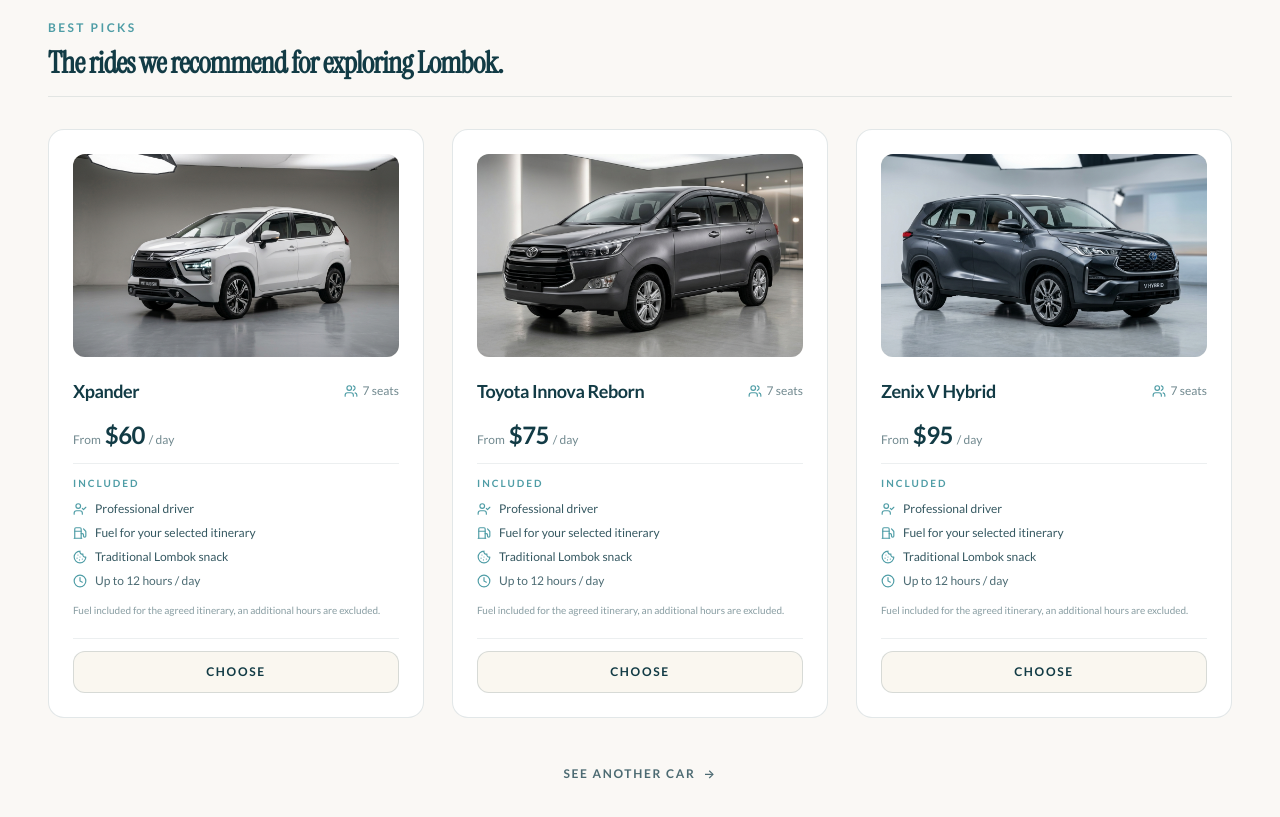
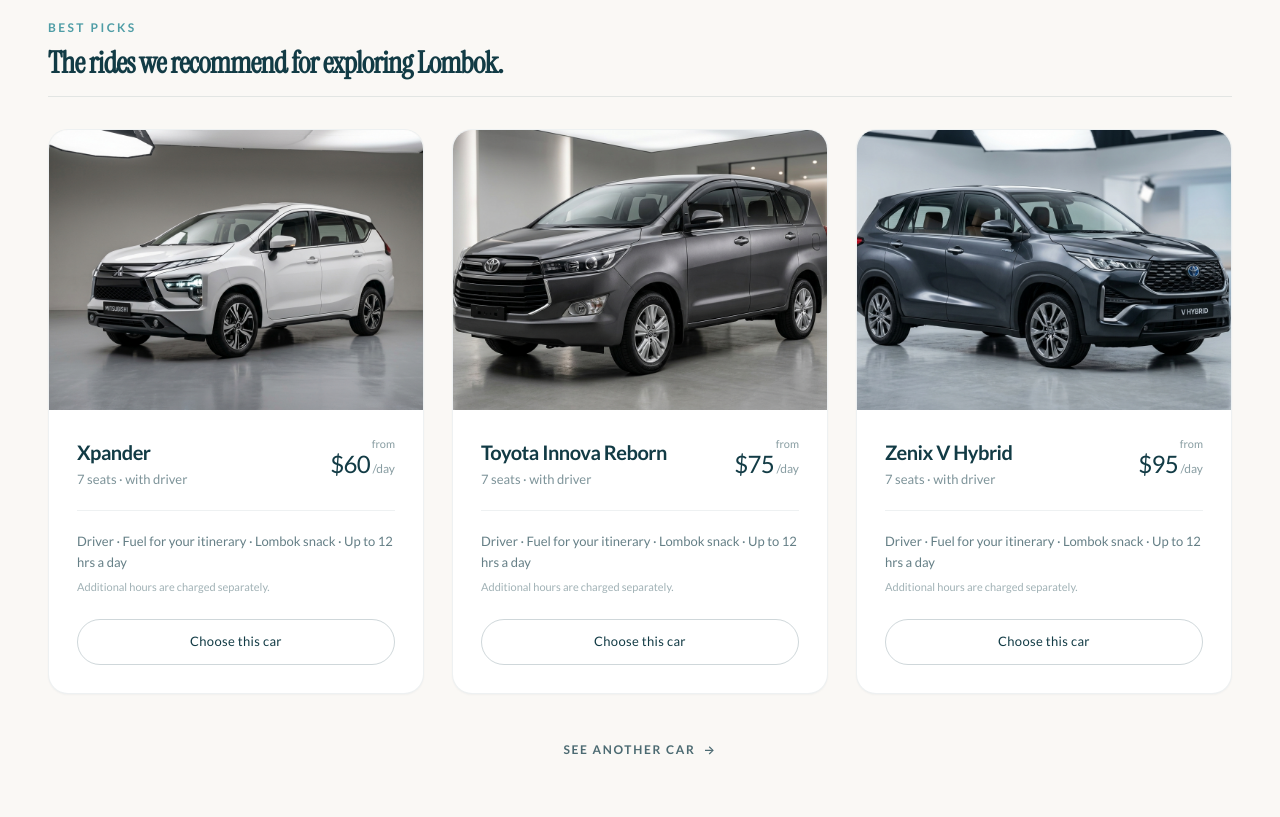
Before and after one commit to sapifysh/travelop, a React (Vite) app: page / in a window 1280 px wide. Shown: the part 4240-5057 px from the top of the page. Built offline with nearby package versions, Linux system fonts and the light colour scheme; a web font is replaced by a local one.

Commit message:
style(your-ride): calm-luxury car cards with full-bleed photo, one-line inclusions, single pill button (#20)

```diff
--- a/src/components/YourRide.tsx
+++ b/src/components/YourRide.tsx
@@ -4,11 +4,6 @@
   Check,
   ArrowRight,
   ArrowUp,
-  Users,
-  UserCheck,
-  Fuel,
-  Cookie,
-  Clock,
 } from 'lucide-react';
 import { VehicleOption } from '../types';
 import {
@@ -22,6 +17,108 @@
   selectedVehicle: VehicleOption | null;
   onSelectVehicle: (vehicle: VehicleOption | null) => void;
   onContinueToPlan: (vehicle?: VehicleOption) => void;
+}
+
+interface CarCardProps {
+  key?: string;
+  car: VehicleOption;
+  domId: string;
+  isSelected: boolean;
+  onChoose: () => void;
+  onContinue: () => void;
+  compact?: boolean;
+  className?: string;
+}
+
+function CarCard({ car, domId, isSelected, onChoose, onContinue, compact = false, className = '' }: CarCardProps) {
+  return (
+    <div
+      id={domId}
+      className={`group relative flex flex-col overflow-hidden rounded-[20px] bg-white border transition-[box-shadow,border-color] duration-500 ${
+        isSelected
+          ? 'border-[#123B45]/70 shadow-[0_20px_44px_-24px_rgba(18,59,69,0.35)]'
+          : 'border-[#123B45]/[0.07] shadow-[0_1px_2px_rgba(18,59,69,0.04)] hover:shadow-[0_20px_44px_-24px_rgba(18,59,69,0.22)]'
+      } ${className}`}
+    >
+      {/* Photo, edge to edge */}
+      <div className={`relative w-full ${compact ? 'aspect-[16/10]' : 'aspect-[4/3]'} overflow-hidden bg-[#F3EFE8]`}>
+        <img
+          src={car.image}
+          alt={car.name}
+          className="w-full h-full object-cover"
+          loading="lazy"
+          referrerPolicy="no-referrer"
+        />
+        {isSelected && (
+          <div className="absolute top-3 left-3 px-3 py-1 rounded-full bg-[#FAF8F5]/95 text-[#123B45] text-[11px] font-medium tracking-wide flex items-center gap-1.5 shadow-sm">
+            <Check className="w-3 h-3" />
+            <span>Selected</span>
+          </div>
+        )}
+      </div>
+
+      {/* Details */}
+      <div className={`flex flex-1 flex-col ${compact ? 'p-5' : 'p-6 sm:p-7'}`}>
+        <div className="flex items-start justify-between gap-4">
+          <div className="min-w-0">
+            <h4 className={`${compact ? 'text-base' : 'text-xl'} font-semibold text-[#123B45] tracking-tight truncate`}>
+              {car.name}
+            </h4>
+            {car.seats && (
+              <p className="mt-1 text-[13px] text-[#123B45]/55">{car.seats} seats · with driver</p>
+            )}
+          </div>
+          <div className="text-right shrink-0">
+            <span className="block text-[11px] text-[#123B45]/50 leading-none">from</span>
+            <span className={`${compact ? 'text-lg' : 'text-2xl'} font-medium text-[#123B45] tracking-tight leading-tight`}>
+              ${car.pricePerDay}
+            </span>
+            <span className="text-[12px] text-[#123B45]/50"> /day</span>
+          </div>
+        </div>
+
+        <div className={`${compact ? 'mt-4 pt-4' : 'mt-5 pt-5'} border-t border-[#123B45]/[0.07]`}>
+          <p className="text-[13px] leading-relaxed text-[#123B45]/65">
+            Driver · Fuel for your itinerary · Lombok snack · Up to 12 hrs a day
+          </p>
+          <p className="mt-1.5 text-[11px] leading-normal text-[#123B45]/40">
+            Additional hours are charged separately.
+          </p>
+        </div>
+
+        <div className={`mt-auto ${compact ? 'pt-5' : 'pt-6'}`}>
+          {isSelected ? (
+            <div className="flex items-center gap-3">
+              <button
+                type="button"
+                onClick={onContinue}
+                className="flex-1 rounded-full bg-[#123B45] text-[#FAF7F0] hover:bg-[#0E2E36] py-3 px-5 text-[13px] font-medium tracking-wide transition-colors duration-300 cursor-pointer flex items-center justify-center gap-2"
+                aria-label="Continue to trip planner"
+              >
+                <span>Continue to plan</span>
+                <ArrowRight className="w-3.5 h-3.5" />
+              </button>
+              <button
+                type="button"
+                onClick={onChoose}
+                className="shrink-0 text-[12px] text-[#123B45]/55 hover:text-[#123B45] underline underline-offset-4 decoration-[#123B45]/20 transition-colors cursor-pointer"
+              >
+                Change
+              </button>
+            </div>
+          ) : (
+            <button
+              type="button"
+              onClick={onChoose}
+              className="w-full rounded-full border border-[#123B45]/20 text-[#123B45] hover:bg-[#123B45] hover:text-[#FAF7F0] hover:border-[#123B45] py-3 px-5 text-[13px] font-medium tracking-wide transition-colors duration-300 cursor-pointer"
+            >
+              Choose this car
+            </button>
+          )}
+        </div>
+      </div>
+    </div>
+  );
 }
 
 export default function YourRide({
@@ -137,120 +234,15 @@
               const isSelected = selectedVehicle?.id === car.id;
 
               return (
-                <div
+                <CarCard
                   key={car.id}
-                  id={`best-pick-${car.id}`}
-                  className={`w-[85vw] max-w-[340px] md:max-w-none md:w-auto shrink-0 snap-center group relative rounded-2xl bg-white border p-6 flex flex-col justify-between transition-all duration-300 ${
-                    isSelected
-                      ? 'border-[#123B45] ring-2 ring-[#123B45]/15 shadow-md -translate-y-0.5'
-                      : 'border-[#123B45]/12 hover:border-[#123B45]/30 hover:shadow-[0_10px_30px_rgb(18,59,69,0.06)]'
-                  }`}
-                >
-                  {/* Photo with clean background */}
-                  <div className="relative w-full aspect-[16/10] rounded-xl overflow-hidden bg-[#FAF7F0] mb-5">
-                    <img
-                      src={car.image}
-                      alt={car.name}
-                      className="w-full h-full object-cover transition-transform duration-500 group-hover:scale-105"
-                      loading="lazy"
-                      referrerPolicy="no-referrer"
-                    />
-
-                    {isSelected && (
-                      <div className="absolute top-3 right-3 px-2.5 py-1 rounded-full bg-[#123B45] text-[#FAF7F0] text-[10px] font-semibold uppercase tracking-wider flex items-center gap-1 shadow-sm">
-                        <Check className="w-3 h-3 text-[#F4C95D]" />
-                        <span>Selected</span>
-                      </div>
-                    )}
-                  </div>
-
-                  {/* Vehicle Details */}
-                  <div className="space-y-3 mb-5">
-                    <div className="flex items-center justify-between gap-2">
-                      <h4 className="text-lg font-bold text-[#123B45] tracking-tight">
-                        {car.name}
-                      </h4>
-                      {car.seats && (
-                        <span className="text-xs text-[#123B45]/60 flex items-center gap-1 shrink-0">
-                          <Users className="w-3.5 h-3.5 text-[#4F9DA6]" />
-                          <span>{car.seats} seats</span>
-                        </span>
-                      )}
-                    </div>
-
-                    <div className="flex items-baseline gap-1 pt-0.5">
-                      <span className="text-xs text-[#123B45]/60 font-medium">From</span>
-                      <span className="text-2xl font-bold text-[#123B45] tracking-tight">
-                        ${car.pricePerDay}
-                      </span>
-                      <span className="text-xs text-[#123B45]/60 font-medium">/ day</span>
-                    </div>
-
-                    {/* INCLUDED Benefits */}
-                    <div className="pt-3 border-t border-[#123B45]/8 space-y-2.5">
-                      <span className="text-[10px] font-semibold uppercase tracking-[0.2em] text-[#4F9DA6] block">
-                        INCLUDED
-                      </span>
-                      <ul className="space-y-2">
-                        <li className="flex items-center gap-2 text-xs text-[#123B45]/85">
-                          <UserCheck className="w-3.5 h-3.5 text-[#4F9DA6] shrink-0" />
-                          <span className="font-medium">Professional driver</span>
-                        </li>
-                        <li className="flex items-center gap-2 text-xs text-[#123B45]/85">
-                          <Fuel className="w-3.5 h-3.5 text-[#4F9DA6] shrink-0" />
-                          <span className="font-medium">Fuel for your selected itinerary</span>
-                        </li>
-                        <li className="flex items-center gap-2 text-xs text-[#123B45]/85">
-                          <Cookie className="w-3.5 h-3.5 text-[#4F9DA6] shrink-0" />
-                          <span className="font-medium">Traditional Lombok snack</span>
-                        </li>
-                        <li className="flex items-center gap-2 text-xs text-[#123B45]/85">
-                          <Clock className="w-3.5 h-3.5 text-[#4F9DA6] shrink-0" />
-                          <span className="font-medium text-[#123B45]/75">Up to 12 hours / day</span>
-                        </li>
-                      </ul>
-
-                      {/* Subtle disclaimer */}
-                      <p className="text-[10px] text-[#123B45]/50 leading-normal pt-1">
-                        Fuel included for the agreed itinerary, an additional hours are excluded.
-                      </p>
-                    </div>
-                  </div>
-
-                  {/* Actions */}
-                  <div className="mt-auto pt-3 border-t border-[#123B45]/8 flex items-center gap-2.5">
-                    <button
-                      type="button"
-                      onClick={() => handleChoose(car)}
-                      className={`w-full text-xs font-semibold uppercase tracking-[0.14em] py-3 px-4 rounded-xl transition-all duration-200 cursor-pointer flex items-center justify-center gap-1.5 ${
-                        isSelected
-                          ? 'bg-[#123B45] text-[#FAF7F0] hover:bg-[#0E2E36]'
-                          : 'bg-[#FAF7F0] text-[#123B45] hover:bg-[#123B45] hover:text-[#FAF7F0] border border-[#123B45]/15'
-                      }`}
-                    >
-                      {isSelected ? (
-                        <>
-                          <Check className="w-3.5 h-3.5 text-[#F4C95D]" />
-                          <span>Selected</span>
-                        </>
-                      ) : (
-                        <span>CHOOSE</span>
-                      )}
-                    </button>
-
-                    {isSelected && (
-                      <button
-                        type="button"
-                        onClick={() => onContinueToPlan(car)}
-                        title="Continue to Plan Your Trip"
-                        className="shrink-0 bg-[#F4C95D] hover:bg-[#eab941] text-[#123B45] p-3 rounded-xl transition-all duration-200 cursor-pointer flex items-center justify-center shadow-xs"
-                        aria-label="Continue to trip planner"
-                      >
-                        <ArrowRight className="w-4 h-4" />
-                      </button>
-                    )}
-                  </div>
-                </div>
+                  domId={`best-pick-${car.id}`}
+                  car={car}
+                  isSelected={isSelected}
+                  onChoose={() => handleChoose(car)}
+                  onContinue={() => onContinueToPlan(car)}
+                  className="w-[85vw] max-w-[340px] md:max-w-none md:w-auto shrink-0 snap-center"
+                />
               );
             })}
           </div>
@@ -326,118 +318,15 @@
                           const isSelected = selectedVehicle?.id === car.id;
 
                           return (
-                            <div
+                            <CarCard
                               key={car.id}
-                              id={`additional-vehicle-${car.id}`}
-                              className={`group relative rounded-2xl bg-white border p-4 sm:p-5 flex flex-col justify-between transition-all duration-300 ${
-                                isSelected
-                                  ? 'border-[#123B45] ring-2 ring-[#123B45]/15 shadow-md -translate-y-0.5'
-                                  : 'border-[#123B45]/12 hover:border-[#123B45]/30 hover:shadow-[0_8px_24px_rgb(18,59,69,0.06)]'
-                              }`}
-                            >
-                              {/* Photo */}
-                              <div className="relative w-full aspect-[16/10] rounded-xl overflow-hidden bg-[#FAF7F0] mb-4">
-                                <img
-                                  src={car.image}
-                                  alt={car.name}
-                                  className="w-full h-full object-cover transition-transform duration-500 group-hover:scale-105"
-                                  loading="lazy"
-                                  referrerPolicy="no-referrer"
-                                />
-
-                                {isSelected && (
-                                  <div className="absolute top-2.5 right-2.5 px-2.5 py-1 rounded-full bg-[#123B45] text-[#FAF7F0] text-[10px] font-semibold uppercase tracking-wider flex items-center gap-1 shadow-sm">
-                                    <Check className="w-3 h-3 text-[#F4C95D]" />
-                                    <span>Selected</span>
-                                  </div>
-                                )}
-                              </div>
-
-                              {/* Details */}
-                              <div className="space-y-2.5 mb-4">
-                                <div className="flex items-center justify-between gap-2">
-                                  <h5 className="text-base font-bold text-[#123B45] tracking-tight truncate">
-                                    {car.name}
-                                  </h5>
-                                  {car.seats && (
-                                    <span className="text-xs text-[#123B45]/60 flex items-center gap-1 shrink-0">
-                                      <Users className="w-3 h-3 text-[#4F9DA6]" />
-                                      <span>{car.seats} seats</span>
-                                    </span>
-                                  )}
-                                </div>
-
-                                <div className="flex items-baseline gap-1 pt-0.5">
-                                  <span className="text-xs text-[#123B45]/60 font-medium">From</span>
-                                  <span className="text-lg font-bold text-[#123B45]">
-                                    ${car.pricePerDay}
-                                  </span>
-                                  <span className="text-xs text-[#123B45]/60 font-medium">/ day</span>
-                                </div>
-
-                                {/* INCLUDED Benefits */}
-                                <div className="pt-2.5 border-t border-[#123B45]/8 space-y-1.5">
-                                  <span className="text-[10px] font-semibold uppercase tracking-[0.2em] text-[#4F9DA6] block">
-                                    INCLUDED
-                                  </span>
-                                  <ul className="space-y-1.5 text-xs text-[#123B45]/85">
-                                    <li className="flex items-center gap-1.5">
-                                      <UserCheck className="w-3 h-3 text-[#4F9DA6] shrink-0" />
-                                      <span className="font-medium text-xs">Professional driver</span>
-                                    </li>
-                                    <li className="flex items-center gap-1.5">
-                                      <Fuel className="w-3 h-3 text-[#4F9DA6] shrink-0" />
-                                      <span className="font-medium text-xs">Fuel for your selected itinerary</span>
-                                    </li>
-                                    <li className="flex items-center gap-1.5">
-                                      <Cookie className="w-3 h-3 text-[#4F9DA6] shrink-0" />
-                                      <span className="font-medium text-xs">Traditional Lombok snack</span>
-                                    </li>
-                                    <li className="flex items-center gap-1.5">
-                                      <Clock className="w-3 h-3 text-[#4F9DA6] shrink-0" />
-                                      <span className="font-medium text-xs text-[#123B45]/70">Up to 12 hours / day</span>
-                                    </li>
-                                  </ul>
-                                  <p className="text-[10px] text-[#123B45]/50 leading-normal pt-0.5">
-                                    Fuel included for the agreed itinerary, an additional hours are excluded.
-                                  </p>
-                                </div>
-                              </div>
-
-                              {/* Actions */}
-                              <div className="mt-auto pt-2 border-t border-[#123B45]/8 flex items-center gap-2">
-                                <button
-                                  type="button"
-                                  onClick={() => handleChoose(car)}
-                                  className={`w-full text-xs font-semibold uppercase tracking-[0.14em] py-2.5 px-4 rounded-xl transition-all duration-200 cursor-pointer flex items-center justify-center gap-1.5 ${
-                                    isSelected
-                                      ? 'bg-[#123B45] text-[#FAF7F0] hover:bg-[#0E2E36]'
-                                      : 'bg-[#FAF7F0] text-[#123B45] hover:bg-[#123B45] hover:text-[#FAF7F0] border border-[#123B45]/15'
-                                  }`}
-                                >
-                                  {isSelected ? (
-                                    <>
-                                      <Check className="w-3.5 h-3.5 text-[#F4C95D]" />
-                                      <span>Selected</span>
-                                    </>
-                                  ) : (
-                                    <span>CHOOSE</span>
-                                  )}
-                                </button>
-
-                                {isSelected && (
-                                  <button
-                                    type="button"
-                                    onClick={() => onContinueToPlan(car)}
-                                    title="Continue to Plan Your Trip"
-                                    className="shrink-0 bg-[#F4C95D] hover:bg-[#eab941] text-[#123B45] p-2.5 rounded-xl transition-all duration-200 cursor-pointer flex items-center justify-center shadow-xs"
-                                    aria-label="Continue to trip planner"
-                                  >
-                                    <ArrowRight className="w-4 h-4" />
-                                  </button>
-                                )}
-                              </div>
-                            </div>
+                              domId={`additional-vehicle-${car.id}`}
+                              car={car}
+                              isSelected={isSelected}
+                              onChoose={() => handleChoose(car)}
+                              onContinue={() => onContinueToPlan(car)}
+                              compact
+                            />
                           );
                         })}
                       </div>
```
